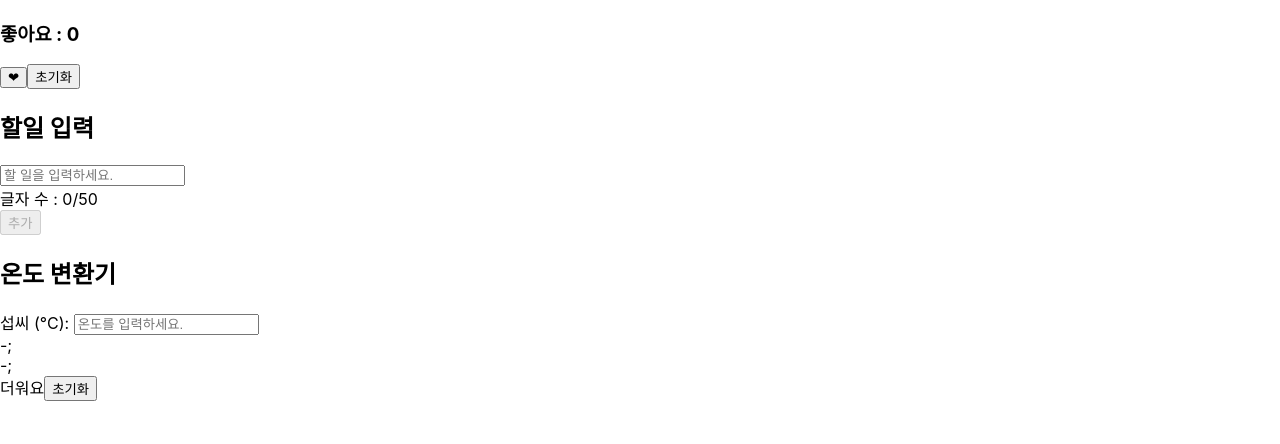
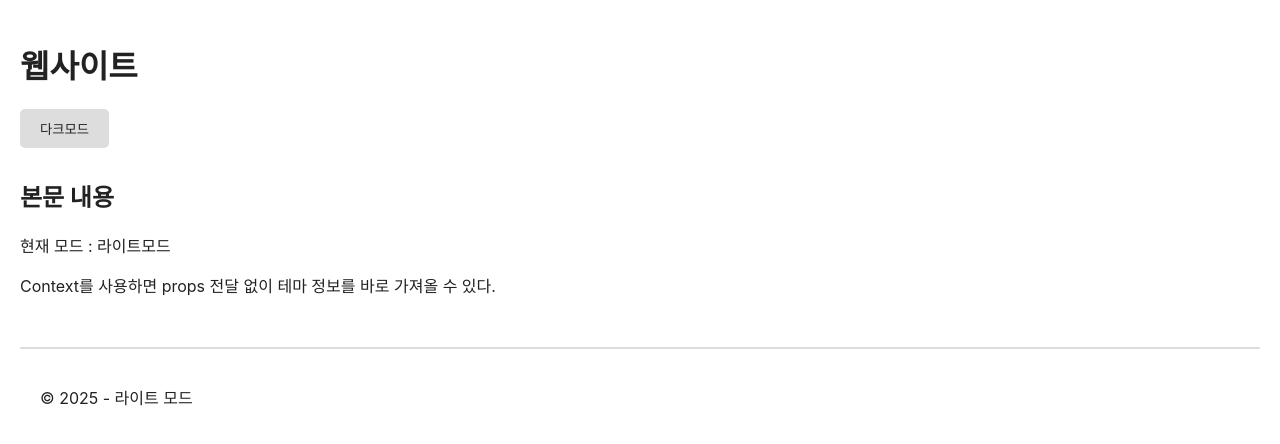
Before and after one commit to yunseonhyun/react-workspace, a React (Create React App) app in the folder goodcommunity/: page / in a window 1280 px wide. Shown: the top 444 px of the page. Built offline with nearby package versions, Linux system fonts and the light colour scheme.

Commit message:
Context를 이용하여 테마 변경하기

```diff
--- /dev/null
+++ b/goodcommunity/src/Main_Theme.jsx
@@ -0,0 +1,39 @@
+import {createContext, useState} from "react";
+import Header from "./components/R11_Context_Theme/Header";
+import Footer from "./components/R11_Context_Theme/Footer";
+import Content from "./components/R11_Context_Theme/Content";
+import {darkTheme, lightTheme} from "./components/R11_Context_Theme/themeStyles";
+
+
+// 테마를 위한 Context 생성
+// 한 페이지에서
+// 다수의 const를 export 내보내기 처리할 수 있다.
+// export         는 다수로 작성 가능하지만
+// export default 는 하나!
+export const ThemeContext = createContext();
+
+// 부모 컴포넌트 (전체 최상위 앱)
+const Main_Theme = () => {
+    // 다크모드                                            on/off     상태
+    // 초기값은 다크모드가 false 꺼진 상태
+    const [isDark, setIsDark] = useState(false);
+
+    // 테마 전환 함수
+    const toggleTheme = () => {
+        setIsDark(!isDark); // 현재상태의 반대로 값 설정하기
+    }
+    return (
+        // Context로 isDark와 toggleTheme 함수를 모든 하위 컴포넌트에서
+        // 사용하고 싶은 곳에서 사용할 수 있도록 제공하겠다.
+        <ThemeContext.Provider value={{isDark, toggleTheme}}>
+            <div style={isDark ? darkTheme.main : lightTheme.main }>
+                <Header/>
+                <Content />
+                <Footer/>
+
+            </div>
+        </ThemeContext.Provider>
+    );
+};
+
+export default Main_Theme;
--- /dev/null
+++ b/goodcommunity/src/components/R11_Context_Theme/Content.jsx
@@ -0,0 +1,18 @@
+import {useContext} from "react";
+import {ThemeContext} from "../../Main_Theme";
+import {darkTheme, lightTheme} from "./themeStyles";
+
+const Content = () => {
+    const {isDark} = useContext(ThemeContext);
+    const theme = isDark ? darkTheme : lightTheme;
+
+    return (
+        <main style={theme.content.container}>
+            <h2 style={theme.content.text}>본문 내용</h2>
+            <p style={theme.content.text}>현재 모드 : {isDark?'다크 모드':'라이트모드'}</p>
+            <p style={theme.content.text}>Context를 사용하면 props 전달 없이 테마 정보를 바로 가져올 수 있다.</p>
+        </main>
+    );
+};
+
+export default Content;
--- /dev/null
+++ b/goodcommunity/src/components/R11_Context_Theme/Footer.jsx
@@ -0,0 +1,13 @@
+import {useContext} from "react";
+import {ThemeContext} from "../../Main_Theme";
+import {darkTheme, lightTheme} from "./themeStyles";
+const Footer = () => {
+    const {isDark} = useContext(ThemeContext);
+    const theme = isDark ? darkTheme : lightTheme;
+    return (
+        <footer style={theme.footer.container}>
+            <p style={theme.footer.text}>&copy;  2025 - {isDark ? '다크 모드' : '라이트 모드'}</p>
+        </footer>
+    );
+};
+export default Footer;
--- /dev/null
+++ b/goodcommunity/src/components/R11_Context_Theme/Header.jsx
@@ -0,0 +1,21 @@
+import {useContext} from "react";
+import {ThemeContext} from "../../Main_Theme";
+import {commonStyles, darkTheme, lightTheme} from "./themeStyles";
+
+const Header = () => {
+    const {isDark, toggleTheme} = useContext(ThemeContext);
+    const theme = isDark ? darkTheme : lightTheme;
+
+    return (
+        <header style={theme.header.container}>
+            <h1>웹사이트</h1>
+            <button
+                onClick={toggleTheme}
+                style={{...commonStyles.button, ...theme.header.button }}>
+                {isDark ?'라이트모드':'다크모드'}
+            </button>
+        </header>
+    );
+};
+
+export default Header;
--- /dev/null
+++ b/goodcommunity/src/components/R11_Context_Theme/themeStyles.js
@@ -0,0 +1,86 @@
+export const commonStyles = {
+    button: {
+        padding: '10px 20px',
+        cursor: 'pointer',
+        border: 'none',
+        borderRadius: '5px'
+    }
+};
+
+export const lightTheme = {
+    main : {
+        minHeight:'100vh',
+        backgroundColor:'#fff',
+        color : '#222',
+        padding         : '20px'
+    },
+    header: {
+        container: {
+            marginBottom: '30px'
+        },
+        title: {
+            color: '#222'
+        },
+        button: {
+            backgroundColor: '#ddd',
+            color: '#222'
+        }
+    },
+    content: {
+        container: {
+            marginBottom: '30px'
+        },
+        text : {
+            color:'#222'
+        }
+    },
+    footer: {
+        container: {
+            marginTop : '50px',
+            padding : '20px',
+            borderTop : '2px solid #ddd'
+        },
+        text: {
+            color: '#222'
+        }
+    }
+};
+
+export const darkTheme = {
+    main : {
+        minHeight:'100vh',
+        backgroundColor:'#222',
+        color : '#fff',
+        padding         : '20px'
+    },
+    header: {
+        container: {
+            marginBottom: '30px'
+        },
+        title: {
+            color: '#fff'
+        },
+        button: {
+            backgroundColor: '#444',
+            color: '#fff'
+        }
+    },
+    content: {
+        container: {
+            marginBottom: '30px'
+        },
+        text : {
+            color:'#fff'
+        }
+    },
+    footer: {
+        container: {
+            marginTop : '50px',
+            padding : '20px',
+            borderTop : '2px solid #444'
+        },
+        text: {
+            color: '#fff'
+        }
+    }
+};
--- a/goodcommunity/src/index.js
+++ b/goodcommunity/src/index.js
@@ -4,12 +4,14 @@ import App from './App';
 import './index.css'
 import PracticeApp from "./PracticeApp";
 import Main from "./Main";
+import Main_Theme from "./Main_Theme";
 
 const root = ReactDOM.createRoot(document.getElementById('root'));
 root.render(
   <React.StrictMode>
       {/*<App />*/}
-      <PracticeApp/>
+      {/*<PracticeApp/>*/}
       {/*<Main/>*/}
+      <Main_Theme/>
   </React.StrictMode>
 );
```
Also changed, not shown: goodcommunity/src/components/R11_Context1.jsx (+21 -0 lines), goodcommunity/src/components/R12_Context2.jsx (added, +29 -0 lines).
